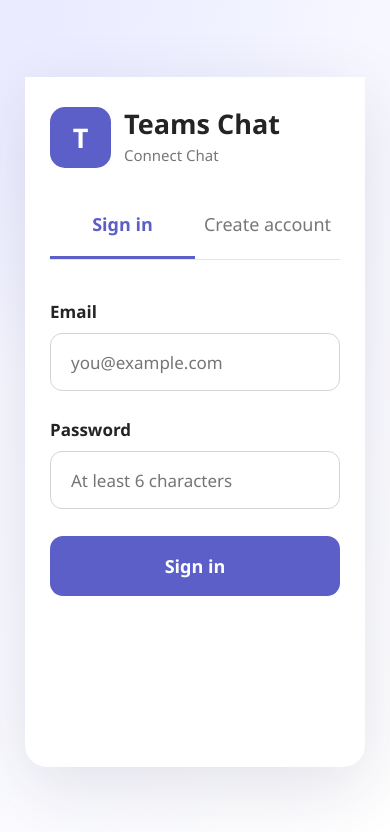
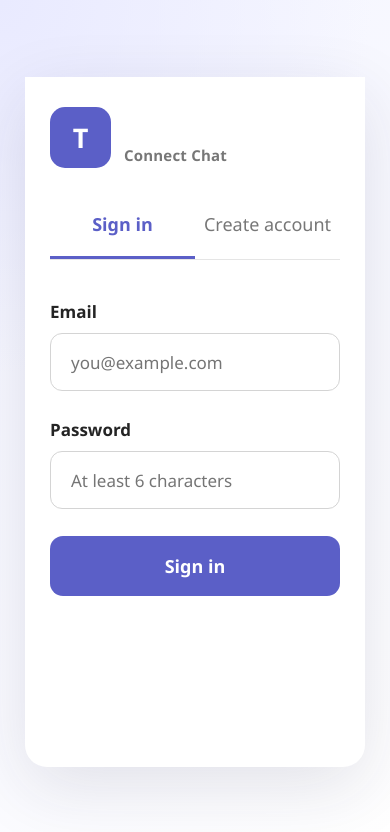
Before and after one commit to montie-tech/Teams, a website: page public/index.html in a window 390 px wide. Drawn offline with Linux system fonts and the light colour scheme; no server answers.

Commit message:
Update Teams- Chat

````diff
--- a/public/index.html
+++ b/public/index.html
@@ -55,6 +55,81 @@
       box-sizing: border-box;
 
     }
+
+    ```css
+/* =====================================================
+   LANDING PAGE BRAND
+====================================================== */
+
+.landing-brand-text {
+
+  display: flex;
+
+  flex-direction: column;
+
+  align-items: flex-start;
+
+  line-height: 1.1;
+
+}
+
+
+/* TEAMS CHAT */
+
+.landing-teams-chat {
+
+  display: block;
+
+  color: #ffffff;
+
+  font-size: 30px;
+
+  font-weight: 900;
+
+  letter-spacing: -0.5px;
+
+}
+
+
+/* CONNECT CHAT */
+
+.landing-connect-chat {
+
+  display: block;
+
+  margin-top: 4px;
+
+  color: #ffffff;
+
+  font-size: 16px;
+
+  font-weight: 700;
+
+  letter-spacing: 0.2px;
+
+}
+
+
+/* MOBILE */
+
+@media (max-width: 480px) {
+
+  .landing-teams-chat {
+
+    font-size: 26px;
+
+  }
+
+
+  .landing-connect-chat {
+
+    font-size: 15px;
+
+  }
+
+}
+
+
 
 
     /* =====================================================
@@ -1222,19 +1297,21 @@
     T
   </div>
 
-        <div>
-
-          <strong>
+  <div class="landing-brand-text">
+
+    <strong class="landing-teams-chat">
       Teams Chat
     </strong>
 
-          <span>
+    <span class="landing-connect-chat">
       Connect Chat
     </span>
 
   </div>
 
 </div>
+
+
 
 
       <!-- AUTH TABS -->
````
Lines whose indentation alone changed are shown as unchanged.
